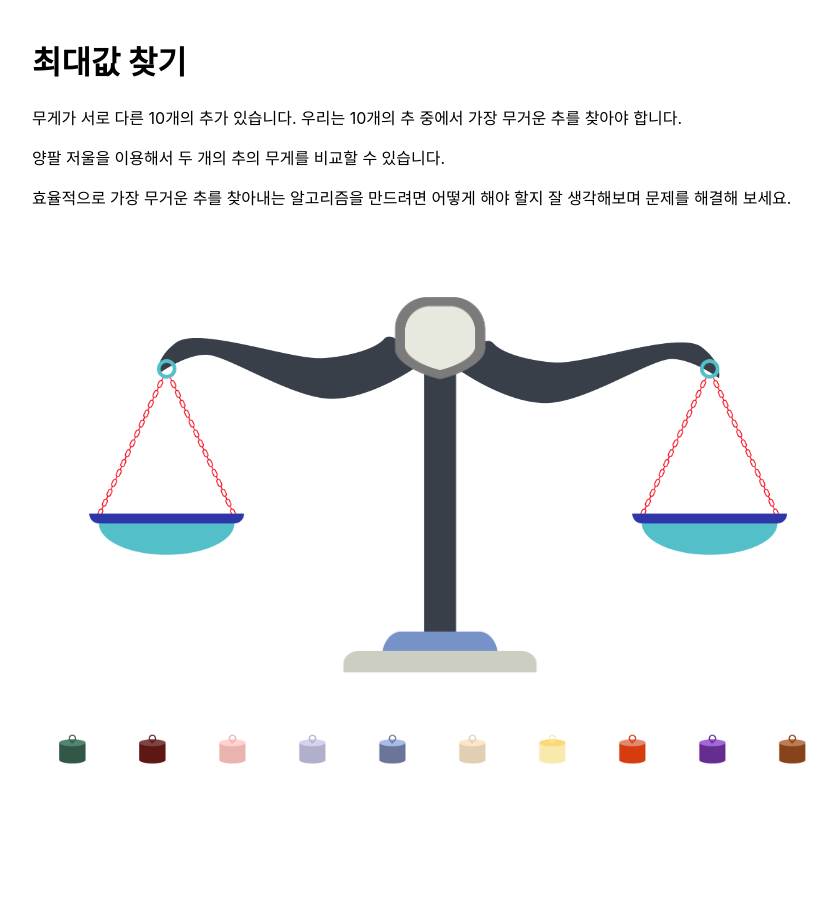
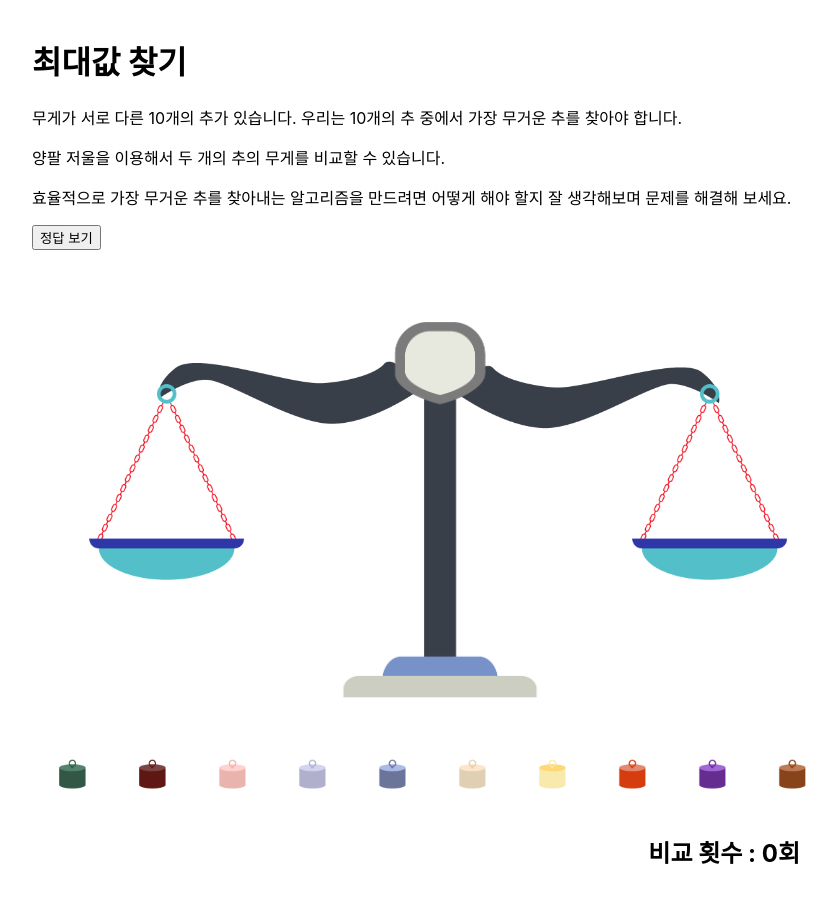
Before and after one commit to rjxjr66/cr02, a Next.js app: page /chapters/05/max in a window 1280 px wide. Shown: the top 902 px of the page, without its empty margins (224-1061 px from the left). Before the commit the page ends 801 px from the top, so only its background shows below. Built offline with nearby package versions, Linux system fonts and the light colour scheme.

Commit message:
가장 무거운 추 찾기

```diff
--- a/components/Balances.module.css
+++ b/components/Balances.module.css
@@ -16,6 +16,7 @@
     left: 0;
     width: 800px;
     z-index: 0;
+    transition: transform 0.5s
 }
 
 .plateContainer {
@@ -23,6 +24,7 @@
     width: 300px;
     left: -15px;
     top: 60px;
+    transition: transform 0.5s;
 }
 
 .plateContainer:last-of-type {
@@ -33,3 +35,11 @@
 .plate {
     width: 100%;
 }
+
+.plateContainer div {
+    position: absolute;
+    left: 50%;
+    transform: translateX(-40%);
+    bottom: 100px;
+    width: 100px;
+}
--- a/components/Balances.tsx
+++ b/components/Balances.tsx
@@ -1,7 +1,8 @@
 import React from 'react';
+import { Weight } from '.';
 import styles from './Balances.module.css';
 
-export function Balances({ weights }) {
+export function Balances({ weights, onClick, showAnswer }) {
     const state = ((weights)=>{
         if (weights.length == 0) {
             return 0;
@@ -20,11 +21,13 @@ export function Balances({ weights }) {
         <div className={styles.balances} >
             <img className={styles.arms} style={ { "transform": `rotate(${state * 10}deg)` } } src="/images/05/arms.png"></img>
             <img className={styles.pole} src="/images/05/pole.png"></img>
-            <div className={styles.plateContainer}>
-                <img className={styles.plate} style={ { "transform": `translateY(${state * -50}px)` } } src="/images/05/plate.png"></img>
+            <div className={styles.plateContainer} style={ { "transform": `translateY(${state * -50}px)` } }>
+                <img className={styles.plate} src="/images/05/plate.png"></img>
+                { weights.length > 0 ? <Weight weight={weights[0]} onClick={_=>onClick(0)} showAnswer={showAnswer}></Weight> : null }
             </div>
-            <div className={styles.plateContainer}>
-                <img className={styles.plate} style={ { "transform": `translateY(${state * 50}px)` } } src="/images/05/plate.png"></img>
+            <div className={styles.plateContainer} style={ { "transform": `translateY(${state * 50}px)` } }>
+                <img className={styles.plate} src="/images/05/plate.png"></img>
+                { weights.length > 1 ? <Weight weight={weights[1]} onClick={_=>onClick(1)} showAnswer={showAnswer}></Weight> : null }
             </div>
         </div>
     )
--- /dev/null
+++ b/components/Weight.module.css
@@ -0,0 +1,17 @@
+.weight {
+    position: relative;
+}
+
+.weight img {
+    width: 80px;
+    transition: width 1s;
+}
+
+.answer {
+    position: absolute;
+    top: -12px;
+    left: 0;
+    font-weight: bold;
+    word-break: keep-all;
+    text-align: center;
+}
--- /dev/null
+++ b/components/Weight.tsx
@@ -0,0 +1,8 @@
+import styles from './Weight.module.css';
+
+export function Weight({ weight, onClick, showAnswer }) {
+    return <div className={styles.weight}>
+        {showAnswer && weight.weight === 10?<div className={styles.answer}>내가 제일 무거워!</div>:null}
+        <img onClick={_=>onClick(weight)} key={weight.color} src={`/images/05/weight${weight.color}.png`}></img>
+    </div>
+}
--- a/components/Weights.module.css
+++ b/components/Weights.module.css
@@ -2,7 +2,3 @@
     display: flex;
     justify-content: space-between;
 }
-
-.weights img {
-    width: 80px;
-}
--- a/components/Weights.tsx
+++ b/components/Weights.tsx
@@ -1,11 +1,12 @@
 import React from 'react';
-import { Weight } from "./types";
+import { Weight } from '.';
+import { IWeight } from "./types";
 import styles from './Weights.module.css';
 
-export function Weights({ items }) {
+export function Weights({ items, onClick, showAnswer }) {
     return <div className={styles.weights}>
-        { items.map((item: Weight) => {
-            return <img key={item.color} src={`/images/05/weight${item.color}.png`}></img>
+        { items.map((item: IWeight) => {
+            return <Weight key={item.color} weight={item} onClick={onClick} showAnswer={showAnswer}></Weight>
         }) }
     </div>
 }
--- a/components/index.tsx
+++ b/components/index.tsx
@@ -2,3 +2,4 @@ export * from './types'
 
 export * from './Balances';
 export * from './Weights';
+export * from './Weight';
--- a/components/types.tsx
+++ b/components/types.tsx
@@ -1,4 +1,4 @@
-export interface Weight {
+export interface IWeight {
     color: number,
     weight: number
 }
--- a/pages/chapters/05/index.tsx
+++ b/pages/chapters/05/index.tsx
@@ -6,8 +6,8 @@ export default function Chapter5() {
             <Head>
                 <title>차곡차곡 순서대로</title>
             </Head>
-            <ul>
-                <li><a href="05/max">최대값 찾기</a></li>
+            <ul className="index">
+                <a href="05/max"><li>최대값 찾기</li></a>
                 <li>정렬 알고리즘</li>
             </ul>
         </div>
--- a/pages/chapters/05/max.module.css
+++ b/pages/chapters/05/max.module.css
@@ -0,0 +1,3 @@
+.counter {
+    text-align: right;
+}
--- a/pages/chapters/05/max.tsx
+++ b/pages/chapters/05/max.tsx
@@ -1,17 +1,38 @@
 import Head from 'next/head'
-import { useState } from 'react'
-import { Weights, Balances, Weight } from '../../../components'
+import { useEffect, useState } from 'react'
+import { Weights, Balances, IWeight } from '../../../components'
 import * as _ from 'lodash';
 import styles from './max.module.css'
 
 export default function Max() {
-    const [ weights, setWeights ] = useState<Weight[]>([]);
-    const [ items, setItems ] = useState<Weight[]>(_.shuffle([1,2,3,4,5,6,7,8,9,10]).map((weight, index)=>{
+    const [ weights, setWeights ] = useState<IWeight[]>([]);
+    const [ items, setItems ] = useState<IWeight[]>(_.shuffle([1,2,3,4,5,6,7,8,9,10]).map((weight, index)=>{
         return {
             weight,
             color: index + 1
         }
     }));
+    const [ count, setCount ] = useState<number>(0);
+    const [ showAnswer, setShowAnswer] = useState<boolean>(false);
+
+    useEffect(() => {
+        if (weights.length == 2) {
+            setCount(count + 1);
+        }
+    }, [ weights ])
+
+    const pick = (weight: IWeight) => {
+        if (weights.length < 2) {
+            setWeights([ ...weights, weight ])
+            const index = items.findIndex(item=>item === weight);
+            setItems([ ...items.slice(0, index), ...items.slice(index + 1) ])
+        }
+    }
+
+    const remove = (index) => {
+        setWeights([ ...weights.slice(0, index), ...weights.slice(index + 1) ])
+        setItems([ ...items, weights[index] ])
+    }
 
     return (<div className="container">
         <Head>
@@ -21,10 +42,14 @@ export default function Max() {
         <p>무게가 서로 다른 10개의 추가 있습니다. 우리는 10개의 추 중에서 가장 무거운 추를 찾아야 합니다.</p>
         <p>양팔 저울을 이용해서 두 개의 추의 무게를 비교할 수 있습니다.</p>
         <p>효율적으로 가장 무거운 추를 찾아내는 알고리즘을 만드려면 어떻게 해야 할지 잘 생각해보며 문제를 해결해 보세요.</p>
+        <button onClick={_=>{
+            setShowAnswer(!showAnswer);
+        }}>정답 {showAnswer?'감추기':'보기'}</button>
 
         <section className="content">
-            <Balances weights={weights}></Balances>
-            <Weights items={items}></Weights>
+            <Balances weights={weights} onClick={remove} showAnswer={showAnswer}></Balances>
+            <Weights items={items} onClick={pick} showAnswer={showAnswer}></Weights>
+            <h2 className={styles.counter}>비교 횟수 : {count}회</h2>
         </section>
     </div>)
 }
--- a/styles/globals.css
+++ b/styles/globals.css
@@ -19,3 +19,26 @@ a {
     max-width: 800px;
     margin: auto;
 }
+
+ul.index {
+    list-style: none;
+    padding: 0;
+}
+
+ul.index li {
+    margin: 1rem;
+    padding: 1.5rem;
+    text-align: left;
+    color: inherit;
+    text-decoration: none;
+    border: 1px solid #eaeaea;
+    border-radius: 10px;
+    transition: color 0.15s ease, border-color 0.15s ease;
+}
+
+ul.index li:hover,
+ul.index li:focus,
+ul.index li:active {
+    color: #0070f3;
+    border-color: #0070f3;
+}
```
